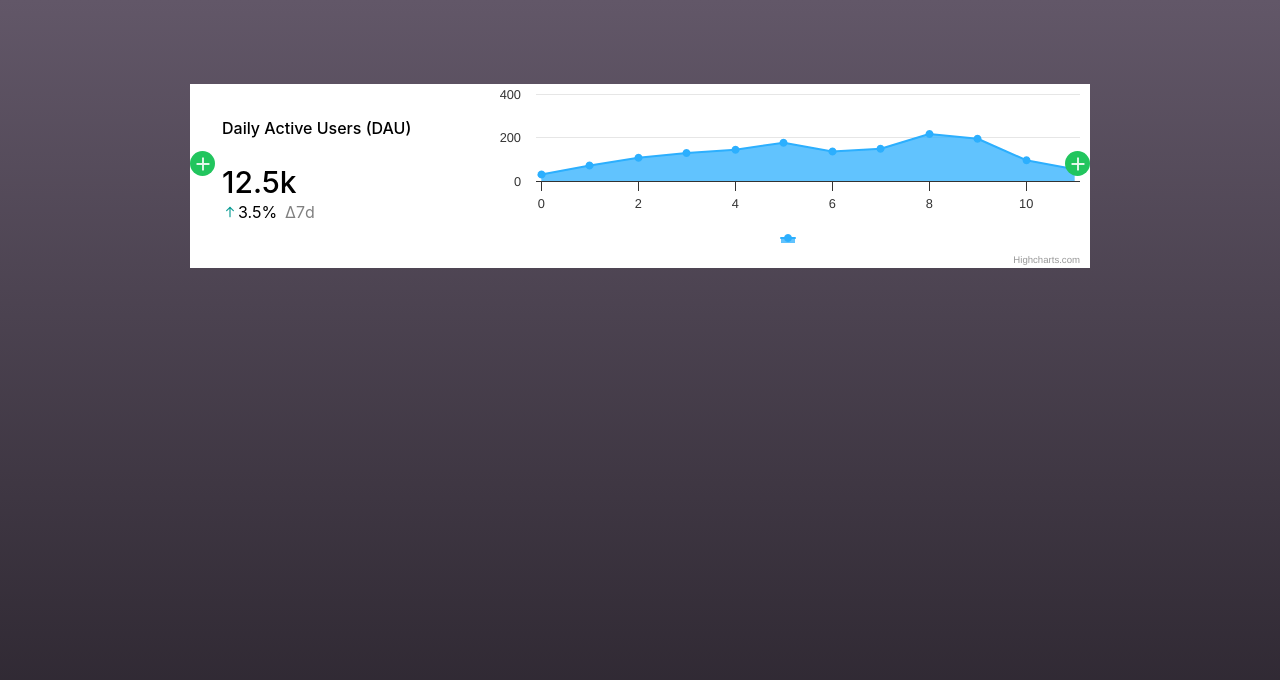
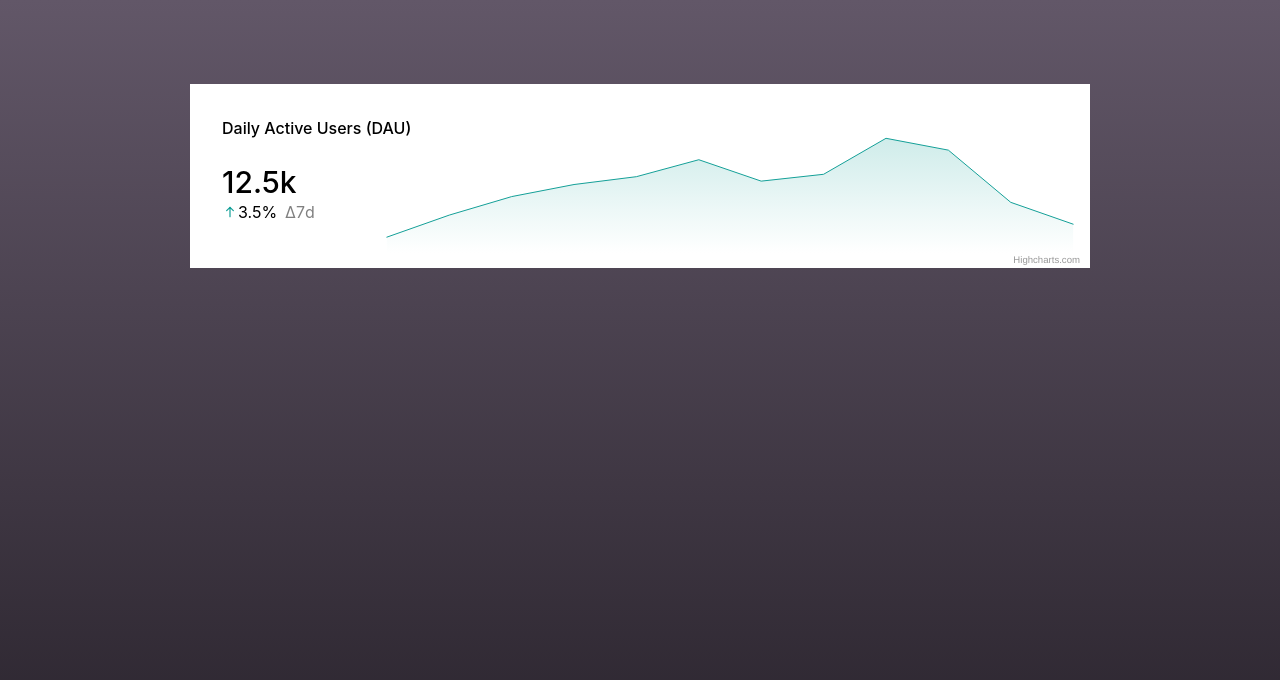
Before and after one commit to tonyantony300/sundial, a React (Create React App) app: page / in a window 1280 px wide. Shown: the top 680 px of the page. Built offline with nearby package versions, Linux system fonts and the light colour scheme.

Commit message:
Individual chart working

```diff
--- a/src/components/Dashboard.tsx
+++ b/src/components/Dashboard.tsx
@@ -1,6 +1,5 @@
 import React, { useState } from "react";
 import Card from "./Card";
-import { metricResponse } from "../dtos/index.dtos";
 import metricData from "../metric.json";
 import { Add } from "../icons/Add";
 
@@ -23,8 +22,6 @@ function Dashboard() {
   );
 
   const handleAddCardLeft = (metricId: string, index: number) => {
-    const updatedMetrics = [...metricData.data];
-    updatedMetrics.splice(index, 0, { ...metricData.data[index] });
     setCardCounts({
       ...cardCounts,
       [metricId]: cardCounts[metricId] + 1,
@@ -32,8 +29,6 @@ function Dashboard() {
   };
 
   const handleAddCardRight = (metricId: string, index: number) => {
-    const updatedMetrics = [...metricData.data];
-    updatedMetrics.splice(index + 1, 0, { ...metricData.data[index] });
     setCardCounts({
       ...cardCounts,
       [metricId]: cardCounts[metricId] + 1,
@@ -42,7 +37,7 @@ function Dashboard() {
 
   return (
     <>
-      {metricData.data.map((metric: Metric, index: number) => (
+      {metricData.data.map((metric: Metric) => (
         <div
           key={metric.id}
           className="w-full max-w-[900px] bg-white flex justify-center flex-wrap box-border my-1 relative"
@@ -50,21 +45,25 @@ function Dashboard() {
           {Array.from({ length: cardCounts[metric.id] }).map((_, cardIndex) => (
             <div
               key={`${metric.id}-${cardIndex}`}
-              className="relative min-w-[184px] basis-1/3 grow "
+              className="relative min-w-[184px] basis-1/3 grow group"
             >
+              {cardIndex === 0 && (
                 <button
                   onClick={() => handleAddCardLeft(metric.id, cardIndex)}
-                className="absolute left-0 bottom-1/2 w-[25px] h-[25px] rounded-full bg-green-500 opacity-1 group-hover:opacity-100 transition-opacity"
+                  className="absolute left-0 bottom-1/2 w-[25px] h-[25px] rounded-full bg-green-500 opacity-0 group-hover:opacity-100 transition-opacity"
                 >
                   <Add />
                 </button>
+              )}
               <Card metric={metric} />
+              {cardIndex === cardCounts[metric.id] - 1 && (
                 <button
                   onClick={() => handleAddCardRight(metric.id, cardIndex)}
-                className="absolute right-0 bottom-1/2 w-[25px] h-[25px] rounded-full bg-green-500 opacity-1 group-hover:opacity-100 transition-opacity"
+                  className="absolute right-0 bottom-1/2 w-[25px] h-[25px] rounded-full bg-green-500 opacity-0 group-hover:opacity-100 transition-opacity"
                 >
                   <Add />
                 </button>
+              )}
             </div>
           ))}
         </div>
--- a/src/components/ViewMode.tsx
+++ b/src/components/ViewMode.tsx
@@ -1,6 +1,6 @@
 import React from "react";
 import { Up } from "../icons/Up";
-import Highcharts from "highcharts";
+import Highcharts, { Tooltip } from "highcharts";
 import HighchartsReact from "highcharts-react-official";
 
 type Props = {
@@ -10,23 +10,62 @@ type Props = {
 const options = {
   chart: {
     type: "area",
+    backgroundColor: "transparent",
   },
   title: {
-    text: "", // Remove the main title
+    text: "",
   },
   xAxis: {
     title: {
-      text: "", // Remove the x-axis title
+      text: "",
     },
+    labels: {
+      enabled: false,
+    },
+    gridLineWidth: 0,
+    visible: false,
   },
   yAxis: {
     title: {
-      text: "", // Remove the y-axis title
+      text: "",
+    },
+    labels: {
+      enabled: false,
+    },
+    gridLineWidth: 0,
+  },
+  legend: {
+    enabled: false,
+  },
+  tooltip: {
+    enabled: false,
+    shadow: false,
+  },
+  plotOptions: {
+    area: {
+      fillColor: {
+        linearGradient: { x1: 0, x2: 0, y1: 0, y2: 1 },
+        stops: [
+          [0, "rgba(207, 236, 234, 1)"],
+          [1, "rgba(207, 236, 234, 0)"],
+        ],
+      },
+      marker: {
+        radius: 0,
+      },
+      lineWidth: 1,
+      lineColor: "#14a098",
+      states: {
+        hover: {
+          lineWidth: 2,
+        },
+      },
+      threshold: null,
     },
   },
   series: [
     {
-      name: "",
+      name: "Example Series",
       data: [
         29.9, 71.5, 106.4, 129.2, 144.0, 176.0, 135.6, 148.5, 216.4, 194.1,
         95.6, 54.4,
@@ -45,7 +84,7 @@ function ViewMode(props: Props) {
         3.5%
         <span className="ml-2 text-[#808080]">Δ7d</span>
       </span>
-      <div className="absolute w-[1/2] h-full right-0 top-0">
+      <div className="absolute w-[80%] h-full right-0 top-0">
         <HighchartsReact
           highcharts={Highcharts}
           options={options}
--- a/src/icons/Add.jsx
+++ b/src/icons/Add.jsx
@@ -14,7 +14,7 @@ export const Add = () => {
           d="M13 11.25V11.5H13.25H20.25V12.5H13.25H13V12.75V19.75H12V12.75V12.5H11.75H4.75V11.5H11.75H12V11.25V4.25H13V11.25Z"
           fill="white"
           stroke="white"
-          stroke-width="1"
+          strokeWidth="1"
         ></path>
       </svg>
     </div>
--- a/src/icons/Up.jsx
+++ b/src/icons/Up.jsx
@@ -13,16 +13,16 @@ export const Up = () => {
         <path
           d="M8.00001 3.33334V12.6667"
           stroke="#119F97"
-          stroke-width="1.2"
-          stroke-linecap="round"
-          stroke-linejoin="round"
+          strokeWidth="1.2"
+          strokeLinecap="round"
+          strokeLinejoin="round"
         />
         <path
           d="M4.666 6.66667L8 3.33267L11.334 6.66667"
           stroke="#119F97"
-          stroke-width="1.2"
-          stroke-linecap="round"
-          stroke-linejoin="round"
+          strokeWidth="1.2"
+          strokeLinecap="round"
+          strokeLinejoin="round"
         />
       </svg>
     </span>
```
Lines whose indentation alone changed are shown as unchanged.
